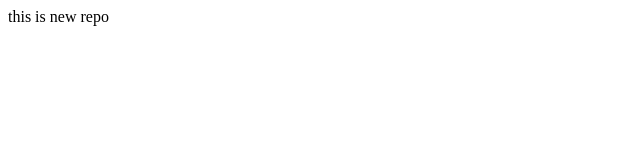
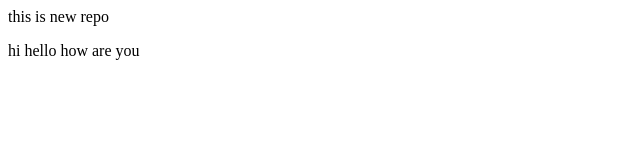
Before and after one commit to Utkarsh6767/localrepo, a plain HTML site: page index.html in a window 1280 px wide. Shown: the whole page, without its empty margins (0-640 px from the left). Drawn offline with Linux system fonts and the light colour scheme.

Commit message:
new feature

```diff
--- a/index.html
+++ b/index.html
@@ -1 +1,2 @@
 <p>this is new repo<p>
+<p> hi hello how are you <p>
```
